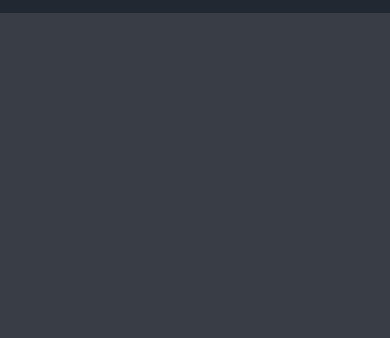
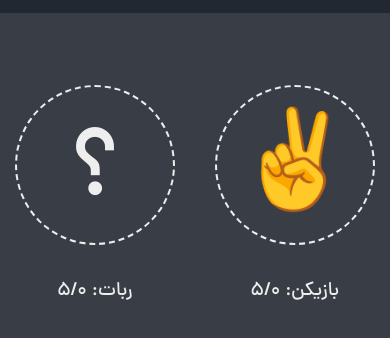
Before and after one commit to hadiheidariazar/rock-paper-scissors-game, a plain HTML site: page index.html in a window 390 px wide. Shown: the part 80-418 px from the top of the page. Drawn offline with Linux system fonts and the light colour scheme.

Commit message:
finish coding scoreboard template

```diff
--- a/index.html
+++ b/index.html
@@ -10,7 +10,7 @@
 
     <header>
         <div>
-            <h1>
+            <h1 class="title-page">
                 <span>سنگ</span>
                 <span>کاغذ</span>
                 <span>قیچی</span>
@@ -18,5 +18,30 @@
         </div>
     </header>
 
+    <section>
+        <main class="main">
+            <div class="scoreboard">
+                <div class="player">
+                    <div class="weapon">
+                        <p>✌</p>
+                    </div>
+                    <p>
+                        <span> بازیکن: </span>
+                        <span> 5/0 </span>
+                    </p>
+                </div>
+                <div class="robot">
+                    <div class="weapon">
+                        <p>؟</p>
+                    </div>
+                    <p>
+                        <span> ربات: </span>
+                        <span> 5/0 </span>
+                    </p>
+                </div>
+            </div>
+        </main>
+    </section>
+
 </body>
 </html>
--- a/style.css
+++ b/style.css
@@ -38,11 +38,77 @@ header div h1 {
 }
 
 
+section {
+    margin-top: 3rem;
+}
+
+section .main {
+    width: max-content;
+    margin: 0 auto;
+}
+
+section .main .scoreboard {
+    display: flex;
+    justify-content: center;
+    align-items: center;
+    gap: 4rem;
+}
+
+section .scoreboard p {
+    font-size: 1.3rem;
+}
+
+section .scoreboard div {
+    display: grid;
+    text-align: center;
+    gap: 2rem;
+}
+
+section .scoreboard .weapon {
+    width: 12rem;
+    height: 12rem;
+    border-radius: 50%;
+    border: 2px dashed var(--primary-light);
+    display: flex;
+    justify-content: center;
+    align-items: center;
+}
+
+section .scoreboard .weapon p {
+    font-size: 7rem;
+    margin-top: 1rem;
+}
+
+
 @media screen and (max-width: 568px) {
     header div h1 {
         font-size: 2.5rem;
         justify-content: space-between;
         gap: 0;
+    }
+
+    section {
+        margin-top: 4.5rem;
+    }
+
+    section .main .scoreboard {
+        display: flex;
+        justify-content: center;
+        align-items: center;
+        gap: 2.5rem;
+    }
+
+    section .scoreboard p {
+        font-size: 1.2rem;
+    }
+
+    section .scoreboard .weapon {
+        width: 10rem;
+        height: 10rem;
+    }
+
+    section .scoreboard .weapon p {
+        font-size: 6rem;
     }
 }
 
@@ -50,4 +116,25 @@ header div h1 {
     header div h1 {
         font-size: 2rem;
     }
+
+    section .main .scoreboard {
+        gap: 1.5rem;
+    }
+
+    section .main .scoreboard div {
+        gap: 1.5rem;
+    }
+
+    section .scoreboard p {
+        font-size: 1rem;
+    }
+
+    section .scoreboard .weapon {
+        width: 8rem;
+        height: 8rem;
+    }
+
+    section .scoreboard .weapon p {
+        font-size: 4.5rem;
+    }
 }
```
